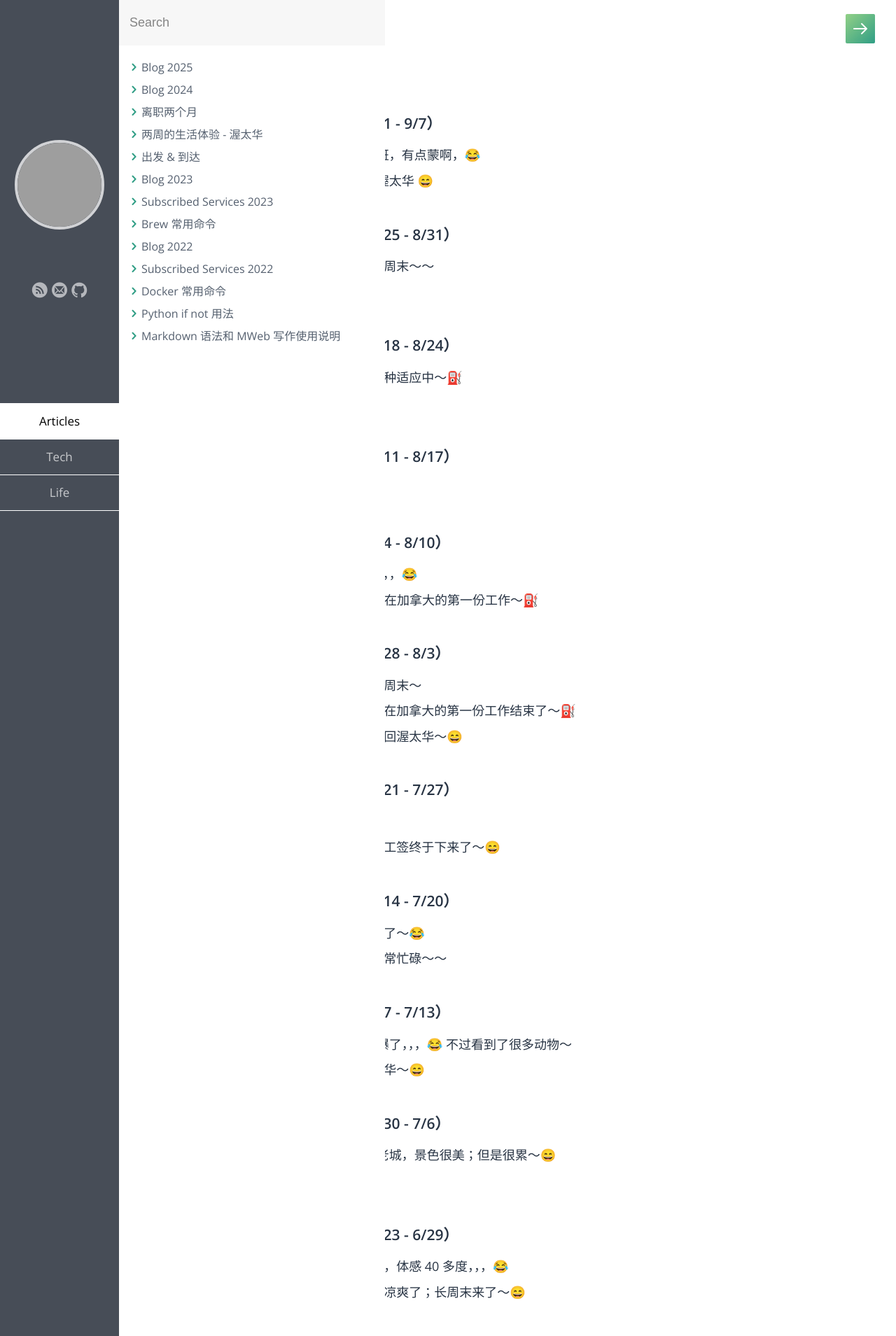
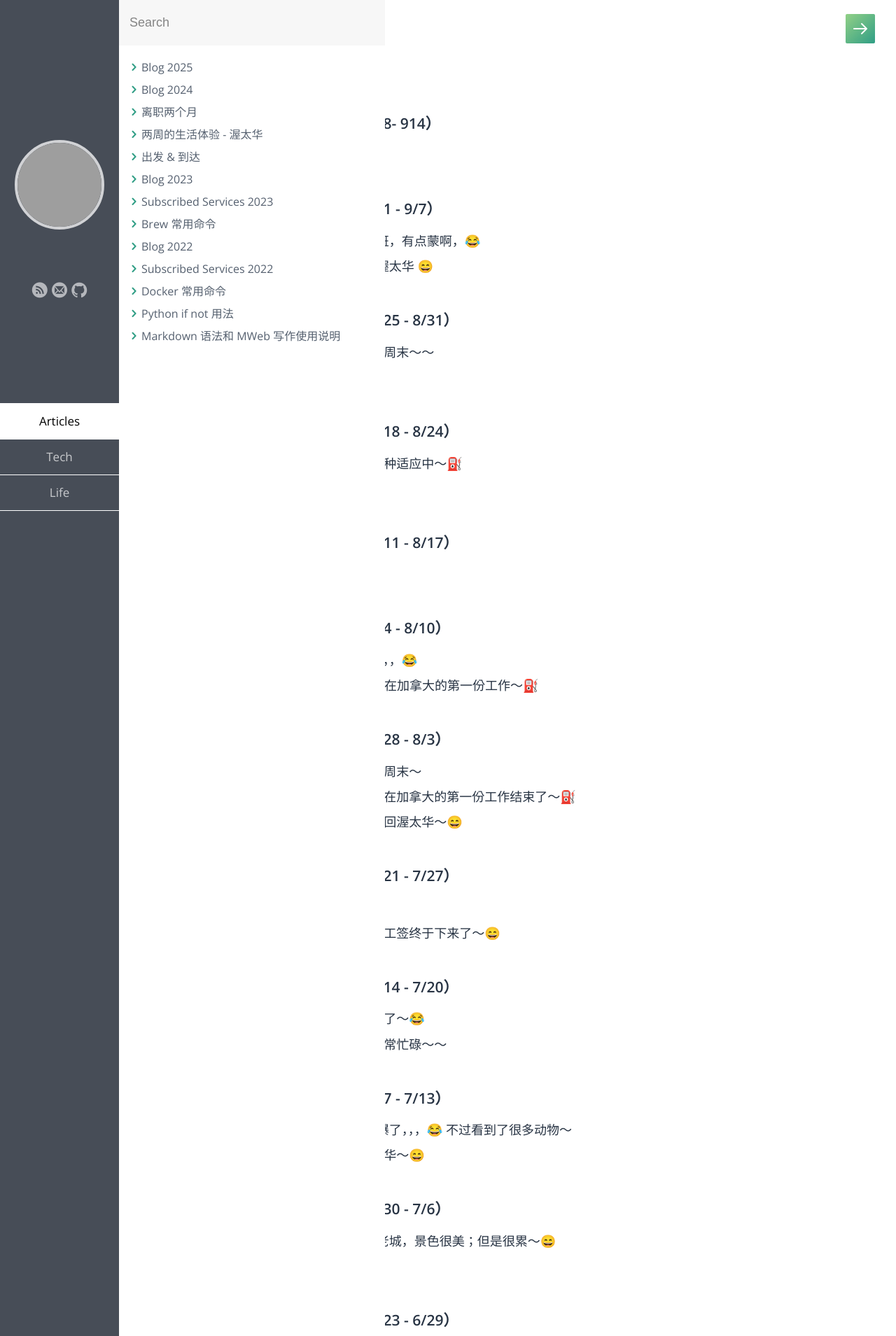
Before and after one commit to samxupeiran/samxupeiran.github.io, a Jekyll site: the page built from _posts/life/2025-01-02-my-blog.md, in a window 1280 px wide. Shown: the top 1909 px of the page at 70% size. Built offline with Jekyll 4.4.1, drawn with Linux system fonts in a browser that asks for light colours; some web fonts are replaced; some of the changed text lies outside the part shown; grey boxes are pictures that could not be loaded.

Commit message:
feat: add weekly blog 9/8

```diff
--- a/_posts/life/2025-01-02-my-blog.md
+++ b/_posts/life/2025-01-02-my-blog.md
@@ -5,6 +5,9 @@ category: Life
 tags: Blog
 ---
 
+
+- ### 2025 年 9 月 第 2 周（9/8- 914）
+     - 9/8 最近忙到打转 😂
 
 - ### 2025 年 9 月 第 1 周（9/1 - 9/7）
      - 9/3 长周末回来的第二天班，有点蒙啊，😂
```
